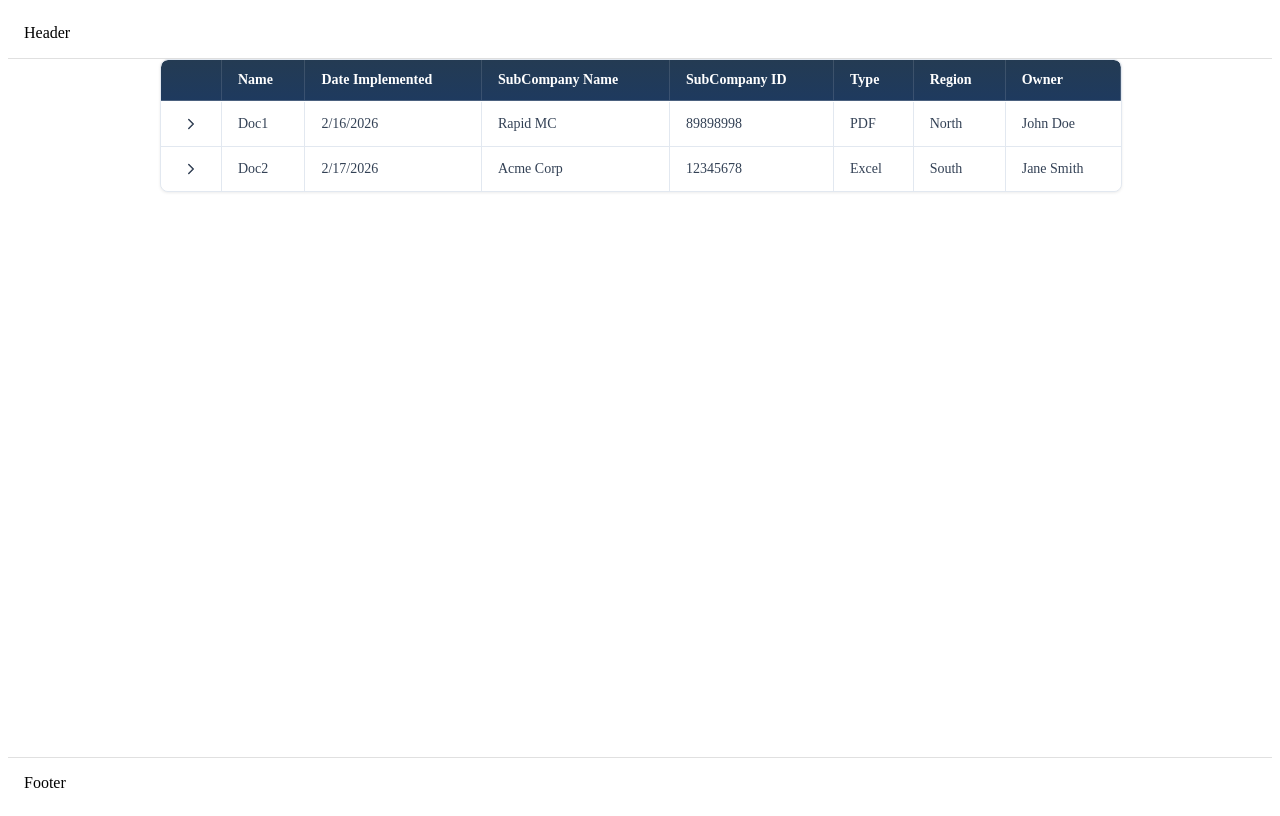
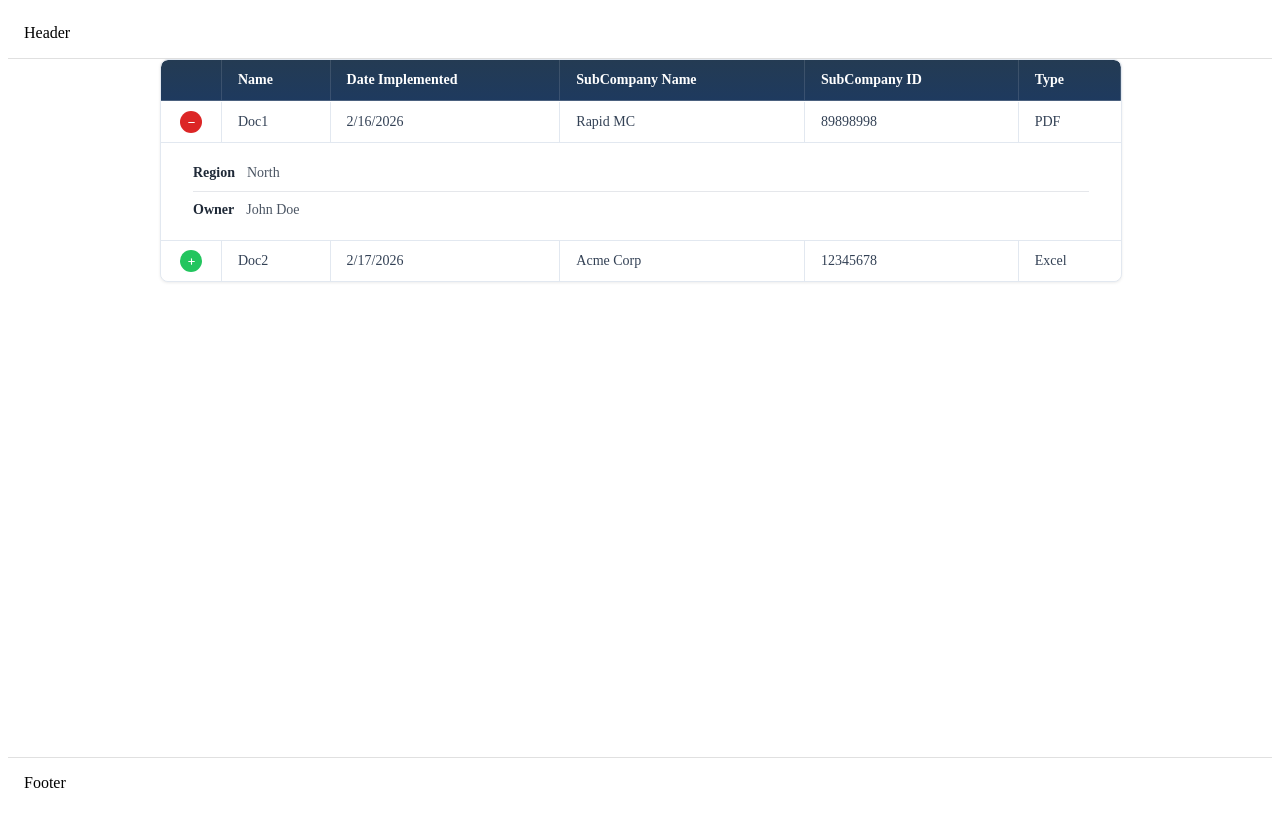
Before and after one commit to Rajaramanarb-grid/react_excel, a React (Vite) app: page / in a window 1280 px wide. Both pictures are taken after a click on the button 191 px from the left and 124 px from the top of the page. Built offline with nearby package versions, Linux system fonts and the light colour scheme.

Commit message:
expand icon added

```diff
--- a/src/App.jsx
+++ b/src/App.jsx
@@ -10,7 +10,7 @@ const TABLE_HEADERS = [
     "Type",
     "Region",
     "Owner",
-    "Updated At",
+    // "Updated At",
     // "Status",
     // "Actions",
 ];
--- /dev/null
+++ b/src/components/TableComponent/ExpandIcon.jsx
@@ -0,0 +1,36 @@
+import React from "react";
+import "@/components/TableComponent/ExpandIcon.scss";
+
+function ExpandIcon({ onClick, ariaLabel, isExpanded }) {
+    return (
+        <button
+            type="button"
+            className={`expand-icon ${isExpanded ? "expand-icon--expanded" : "expand-icon--collapsed"}`}
+            onClick={onClick}
+            aria-label={ariaLabel}
+            aria-expanded={isExpanded}
+            title={isExpanded ? "Collapse extra columns" : "Show extra columns"}
+        >
+            <svg
+                className="expand-icon__icon"
+                viewBox="0 0 24 24"
+                fill="none"
+                stroke="currentColor"
+                strokeWidth="2.5"
+                strokeLinecap="round"
+                strokeLinejoin="round"
+            >
+                {isExpanded ? (
+                    <line x1="6" y1="12" x2="18" y2="12" />
+                ) : (
+                    <>
+                        <line x1="12" y1="6" x2="12" y2="18" />
+                        <line x1="6" y1="12" x2="18" y2="12" />
+                    </>
+                )}
+            </svg>
+        </button>
+    );
+}
+
+export default ExpandIcon;
--- /dev/null
+++ b/src/components/TableComponent/ExpandIcon.scss
@@ -0,0 +1,35 @@
+// ExpandIcon – expand/collapse button for table rows
+$expand-focus: #1e3a5f;
+
+.expand-icon {
+    display: inline-flex;
+    align-items: center;
+    justify-content: center;
+    width: 22px;
+    height: 22px;
+    padding: 0;
+    border: none;
+    border-radius: 50%;
+    cursor: pointer;
+    transition: background-color 0.2s ease;
+
+    &--collapsed {
+        background-color: #22c55e;
+        color: #ffffff;
+    }
+
+    &--expanded {
+        background-color: #dc2626;
+        color: #ffffff;
+    }
+
+    &:focus-visible {
+        outline: 2px solid $expand-focus;
+        outline-offset: 2px;
+    }
+
+    &__icon {
+        width: 11px;
+        height: 11px;
+    }
+}
--- /dev/null
+++ b/src/components/TableComponent/ExtraColumnsContent.jsx
@@ -0,0 +1,21 @@
+import React from "react";
+import "@/components/TableComponent/ExtraColumnsContent.scss";
+
+function ExtraColumnsContent({ headers = [], row = {} }) {
+    if (headers.length === 0) return null;
+
+    return (
+        <div className="extra-columns">
+            {headers.map((key) => (
+                <div key={key} className="extra-columns__row">
+                    <span className="extra-columns__key">{key}</span>
+                    <span className="extra-columns__value">
+                        {row[key] != null ? String(row[key]) : "—"}
+                    </span>
+                </div>
+            ))}
+        </div>
+    );
+}
+
+export default ExtraColumnsContent;
--- /dev/null
+++ b/src/components/TableComponent/ExtraColumnsContent.scss
@@ -0,0 +1,38 @@
+// ExtraColumnsContent – key-value list for expanded row (separate component styles)
+$extra-border: #e5e7eb;
+$extra-key-color: #1f2937;
+$extra-value-color: #4b5563;
+
+.extra-columns {
+    background-color: #ffffff;
+    padding: 0 16px;
+
+    &__row {
+        display: flex;
+        align-items: baseline;
+        gap: 12px;
+        padding: 10px 0;
+        border-bottom: 1px solid $extra-border;
+
+        &:last-child {
+            border-bottom: none;
+        }
+    }
+
+    &__key {
+        font-weight: 700;
+        font-size: 0.875rem;
+        color: $extra-key-color;
+        margin: 0;
+        min-width: 0;
+        flex-shrink: 0;
+    }
+
+    &__value {
+        font-weight: 400;
+        font-size: 0.875rem;
+        color: $extra-value-color;
+        margin: 0;
+        min-width: 0;
+    }
+}
--- a/src/components/TableComponent/TableComponent.jsx
+++ b/src/components/TableComponent/TableComponent.jsx
@@ -1,37 +1,17 @@
-import React from "react";
+import React, { useState } from "react";
 import "@/components/TableComponent/TableComponent.scss";
+import ExtraColumnsContent from "@/components/TableComponent/ExtraColumnsContent";
+import ExpandIcon from "@/components/TableComponent/ExpandIcon";
 
-const DEFAULT_VISIBLE_COLUMNS = 7;
-
-function ExpandIcon({ onClick, ariaLabel }) {
-    return (
-        <button
-            type="button"
-            className="table-component__expand-btn"
-            onClick={onClick}
-            aria-label={ariaLabel}
-            title="Show extra columns"
-        >
-            <svg
-                className="table-component__expand-icon"
-                viewBox="0 0 24 24"
-                fill="none"
-                stroke="currentColor"
-                strokeWidth="2"
-                strokeLinecap="round"
-                strokeLinejoin="round"
-            >
-                <polyline points="9 18 15 12 9 6" />
-            </svg>
-        </button>
-    );
-}
+const DEFAULT_VISIBLE_COLUMNS = 5;
 
 function TableComponent({
     headers = [],
     data = [],
     visibleColumnCount = DEFAULT_VISIBLE_COLUMNS,
 }) {
+    const [expandedRowIndex, setExpandedRowIndex] = useState(null);
+
     const visibleHeaders =
         visibleColumnCount != null && visibleColumnCount >= 0
             ? headers.slice(0, visibleColumnCount)
@@ -39,16 +19,16 @@ function TableComponent({
     const excessHeaders = headers.slice(visibleColumnCount);
     const hasExcessColumns = excessHeaders.length > 0;
 
-    const handleExpandClick = (row) => {
-        const lines = excessHeaders.map(
-            (key) => `${key}: ${row[key] != null ? String(row[key]) : ""}`
+    const handleExpandClick = (rowIndex) => {
+        setExpandedRowIndex((prev) =>
+            prev === rowIndex ? null : rowIndex
         );
-        alert(lines.join("\n"));
     };
 
     const colSpanEmpty = hasExcessColumns
         ? visibleHeaders.length + 1
         : visibleHeaders.length || 1;
+    const colSpanExpand = visibleHeaders.length + 1;
 
     return (
         <div className="table-component">
@@ -83,17 +63,22 @@ function TableComponent({
                         </tr>
                     ) : (
                         data.map((row, rowIndex) => (
-                            <tr
-                                key={rowIndex}
-                                className="table-component__row"
-                            >
+                            <React.Fragment key={rowIndex}>
+                                <tr className="table-component__row">
                                     {hasExcessColumns && (
                                         <td className="table-component__td table-component__td--expand">
                                             <ExpandIcon
                                                 onClick={() =>
-                                                handleExpandClick(row)
+                                                    handleExpandClick(rowIndex)
                                                 }
-                                            ariaLabel={`Show extra columns for row ${rowIndex + 1}`}
+                                                ariaLabel={
+                                                    expandedRowIndex === rowIndex
+                                                        ? `Collapse extra columns for row ${rowIndex + 1}`
+                                                        : `Show extra columns for row ${rowIndex + 1}`
+                                                }
+                                                isExpanded={
+                                                    expandedRowIndex === rowIndex
+                                                }
                                             />
                                         </td>
                                     )}
@@ -106,6 +91,21 @@ function TableComponent({
                                         </td>
                                     ))}
                                 </tr>
+                                {hasExcessColumns &&
+                                    expandedRowIndex === rowIndex && (
+                                        <tr className="table-component__row table-component__row--expanded">
+                                            <td
+                                                colSpan={colSpanExpand}
+                                                className="table-component__td table-component__td--extra"
+                                            >
+                                                <ExtraColumnsContent
+                                                    headers={excessHeaders}
+                                                    row={row}
+                                                />
+                                            </td>
+                                        </tr>
+                                    )}
+                            </React.Fragment>
                         ))
                     )}
                 </tbody>
--- a/src/components/TableComponent/TableComponent.scss
+++ b/src/components/TableComponent/TableComponent.scss
@@ -3,7 +3,6 @@ $tc-border: #e2e8f0;
 $tc-header-bg: #1e3a5f;
 $tc-header-text: #ffffff;
 $tc-row-bg: #ffffff;
-$tc-row-hover: #f1f5f9;
 $tc-text: #334155;
 $tc-radius: 8px;
 $tc-shadow: 0 1px 3px rgba(0, 0, 0, 0.08);
@@ -53,41 +52,10 @@ $tc-shadow: 0 1px 3px rgba(0, 0, 0, 0.08);
         }
     }
 
-    &__expand-btn {
-        display: inline-flex;
-        align-items: center;
-        justify-content: center;
-        width: 28px;
-        height: 28px;
-        padding: 0;
-        border: none;
-        border-radius: 4px;
-        background: transparent;
-        color: $tc-text;
-        cursor: pointer;
-        transition: background-color 0.15s ease, color 0.15s ease;
-
-        &:hover {
-            background-color: $tc-row-hover;
-            color: $tc-header-bg;
-        }
-
-        &:focus-visible {
-            outline: 2px solid $tc-header-bg;
-            outline-offset: 2px;
-        }
-    }
-
-    &__expand-icon {
-        width: 18px;
-        height: 18px;
-    }
-
     &__body {
         .table-component__row {
             background-color: $tc-row-bg;
             border-bottom: 1px solid $tc-border;
-            transition: background-color 0.15s ease;
 
             &:last-child {
                 border-bottom: none;
@@ -103,9 +71,6 @@ $tc-shadow: 0 1px 3px rgba(0, 0, 0, 0.08);
                 }
             }
 
-            &:hover {
-                background-color: $tc-row-hover;
-            }
         }
 
         .table-component__td {
@@ -133,4 +98,16 @@ $tc-shadow: 0 1px 3px rgba(0, 0, 0, 0.08);
         text-align: center;
         font-style: italic;
     }
+
+    &__row--expanded {
+        background-color: #f8fafc;
+
+    }
+
+    &__td--extra {
+        padding: 0;
+        border-bottom: 1px solid $tc-border;
+        vertical-align: top;
+    }
+
 }
```
Lines whose indentation alone changed are shown as unchanged.
